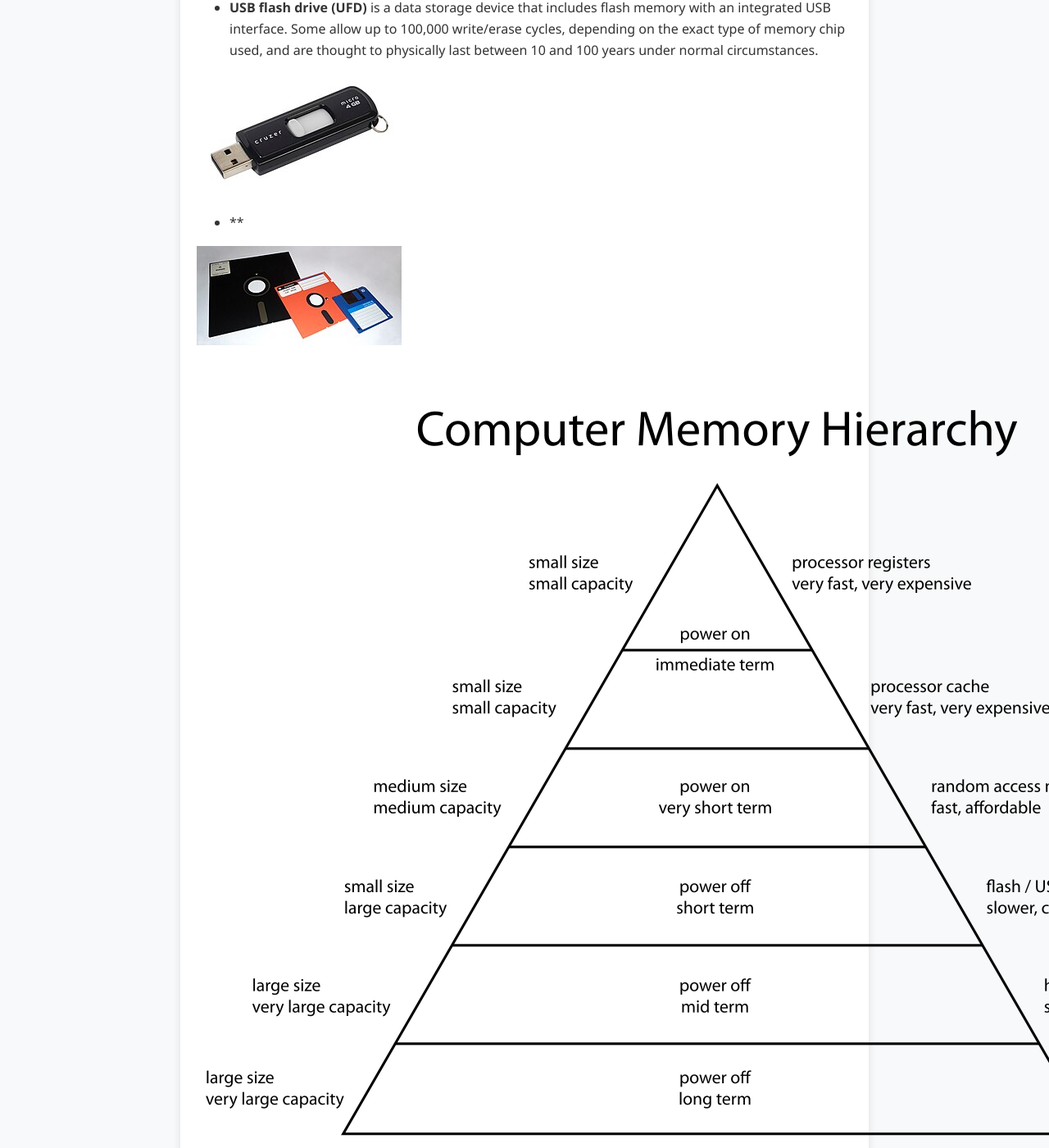
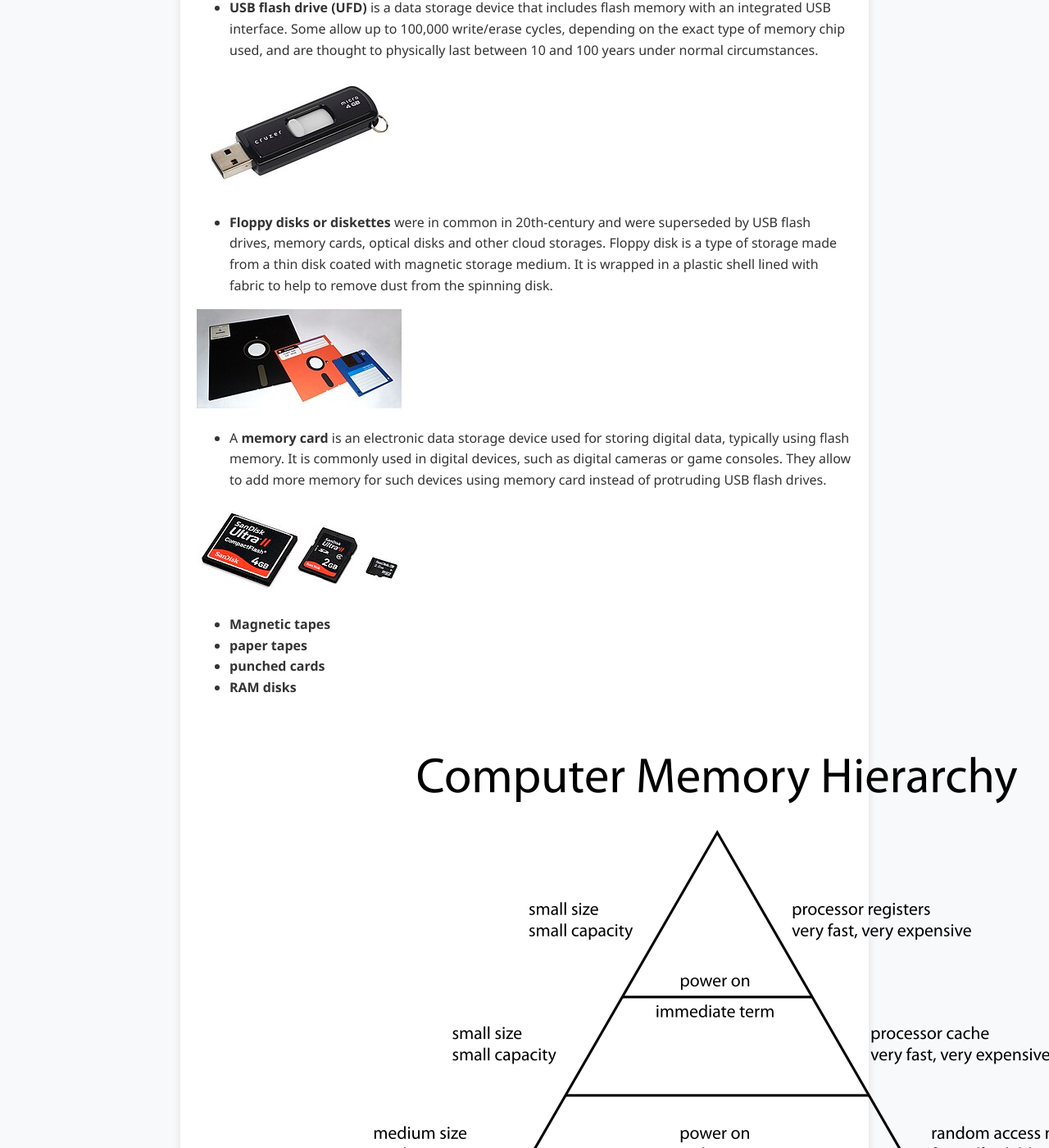
Before and after one commit to energyc0/energyc0.github.io, a Jekyll site: the page built from _posts/2025-10-24-memory-hierarchy.md, in a window 1280 px wide and 1400 px high, scrolled down 5551 px. Shown: the whole window at 82% size. Built offline with Jekyll 4.4.1, drawn with Linux system fonts in a browser that asks for light colours.

Commit message:
Memory card, floppy disk

```diff
--- a/_posts/2025-10-24-memory-hierarchy.md
+++ b/_posts/2025-10-24-memory-hierarchy.md
@@ -61,8 +61,17 @@ In modern computers, **hard disk drives (HDDs)** and **solid-state drives (SSDs)
 
 ![USB image](/assets/usb-image.jpg)
 
-- **
+- **Floppy disks or diskettes** were in common in 20th-century and were superseded by USB flash drives, memory cards, optical disks and other cloud storages. Floppy disk is a type of storage made from a thin disk coated with magnetic storage medium. It is wrapped in a plastic shell lined with fabric to help to remove dust from the spinning disk.
 
 ![Floppy disk image](/assets/floppy-disk-image.jpg)
 
+- A **memory card** is an electronic data storage device used for storing digital data, typically using flash memory. It is commonly used in digital devices, such as digital cameras or game consoles. They allow to add more memory for such devices using memory card instead of protruding USB flash drives.
+
+![Memory card image](/assets/memory-card-image.jpg)
+
+- **Magnetic tapes**
+- **paper tapes**
+- **punched cards**
+- **RAM disks**
+
 ![Computer memory hierarchy](/assets/computer_memory_hierarchy.png)
```
Also changed, not shown: assets/memory-card-image.jpg (added).
